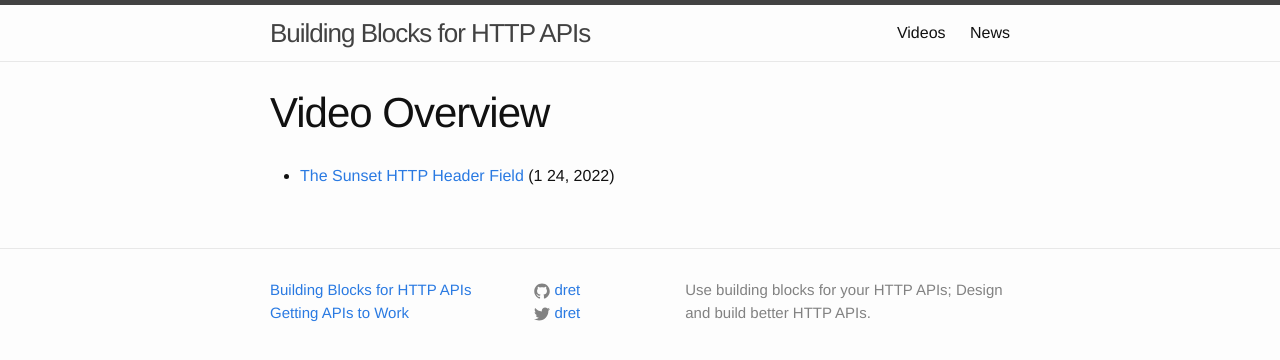
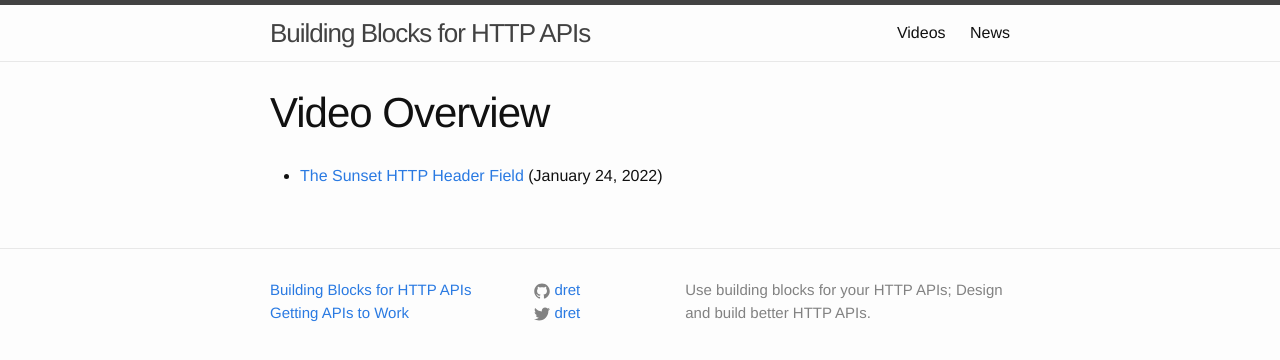
Before and after one commit to dret/HTTP-APIs, a Jekyll site: the page built from video/index.md, in a window 1280 px wide. Shown: the top 360 px of the page. Built offline with Jekyll 4.4.1, drawn with Linux system fonts in a browser that asks for light colours.

Commit message:
fixing date formatting

```diff
--- a/video/index.md
+++ b/video/index.md
@@ -4,4 +4,4 @@ title:       "Video Overview"
 description: "List of all 'Building Blocks for HTTP APIs' videos"
 ---
 
-- [The Sunset HTTP Header Field](rfc-8594-sunset "Resources and APIs disappear at some point in time; the Sunset field allows to advertise that event to clients.") (1 24, 2022)
+- [The Sunset HTTP Header Field](rfc-8594-sunset "Resources and APIs disappear at some point in time; the Sunset field allows to advertise that event to clients.") (January 24, 2022)
```
Also changed, not shown: 1 other file.
